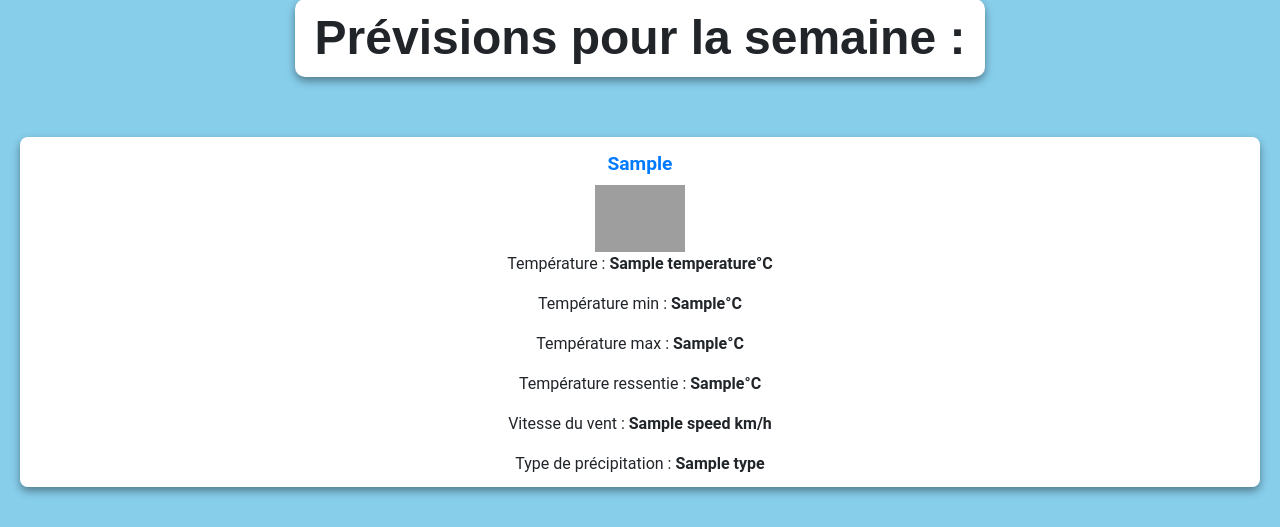
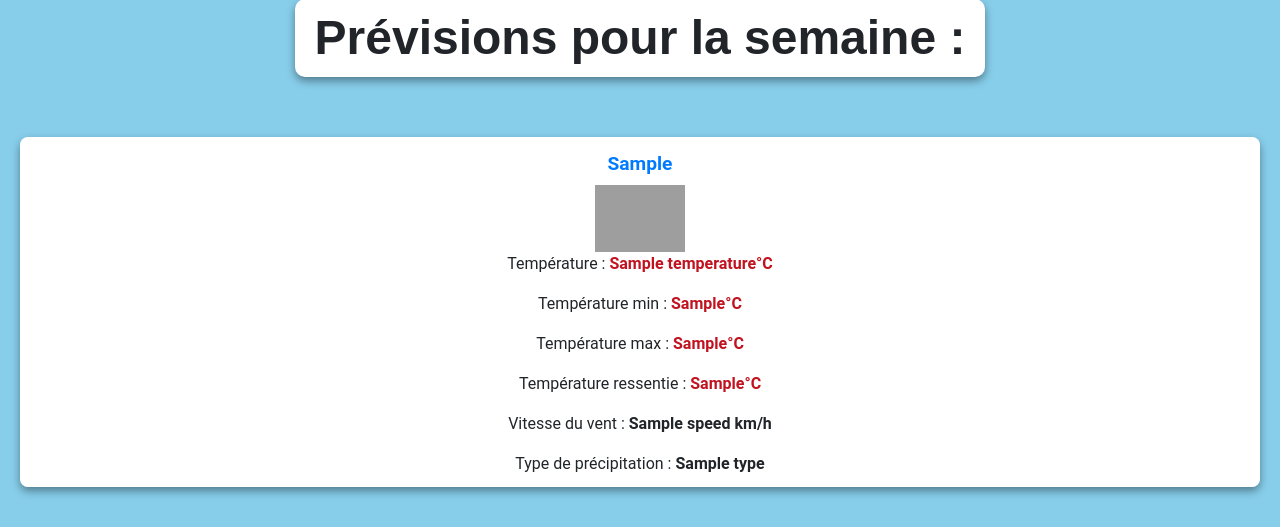
Before and after one commit to Corentin88/Meteo, a Symfony app: template templates/meteo/index.html.twig in a window 1280 px wide. Shown: the part 790-1317 px from the top of the page. Run offline with Twig, Linux system fonts and the light colour scheme; the template is opened without the code that fills it: most values are stand-ins (such as "Sample title", 1, 10 or a date in 2020); some libraries are stand-ins or nearby versions; grey boxes are pictures that could not be loaded.

Commit message:
Ajout colorTemp Week

```diff
--- a/templates/meteo/index.html.twig
+++ b/templates/meteo/index.html.twig
@@ -110,10 +110,10 @@
                     On utilise le point (.) pour accéder aux propriétés de l'objet/tableau day
                     Ex: day.temperature, day.wind.speed, etc.
                 #}
-                <p>Température :<span class="value"> {{ day.temperature|e('html') }}°C</span></p>
-                <p>Température min :<span class="value"> {{ day.temperature_min|e('html') }}°C</span></p>
-                <p>Température max :<span class="value"> {{ day.temperature_max|e('html') }}°C</span></p>
-                <p>Température ressentie :<span class="value"> {{ day.feels_like|e('html') }}°C</span></p>
+                <p>Température :<span class="value colorTemp"> {{ day.temperature|e('html') }}°C</span></p>
+                <p>Température min :<span class="value colorTemp"> {{ day.temperature_min|e('html') }}°C</span></p>
+                <p>Température max :<span class="value colorTemp"> {{ day.temperature_max|e('html') }}°C</span></p>
+                <p>Température ressentie :<span class="value colorTemp"> {{ day.feels_like|e('html') }}°C</span></p>
                 <p>Vitesse du vent :<span class="value"> {{ day.wind.speed|e('html') }} km/h</span></p>
                 <p>Type de précipitation :<span class="value"> {{ day.precipitation.type|e('html') }}</span></p>
                 <p>Probabilité de précipitation :<span class="value"> {{ day.probability.precipitation|e('html') }}%</span></p>
```
